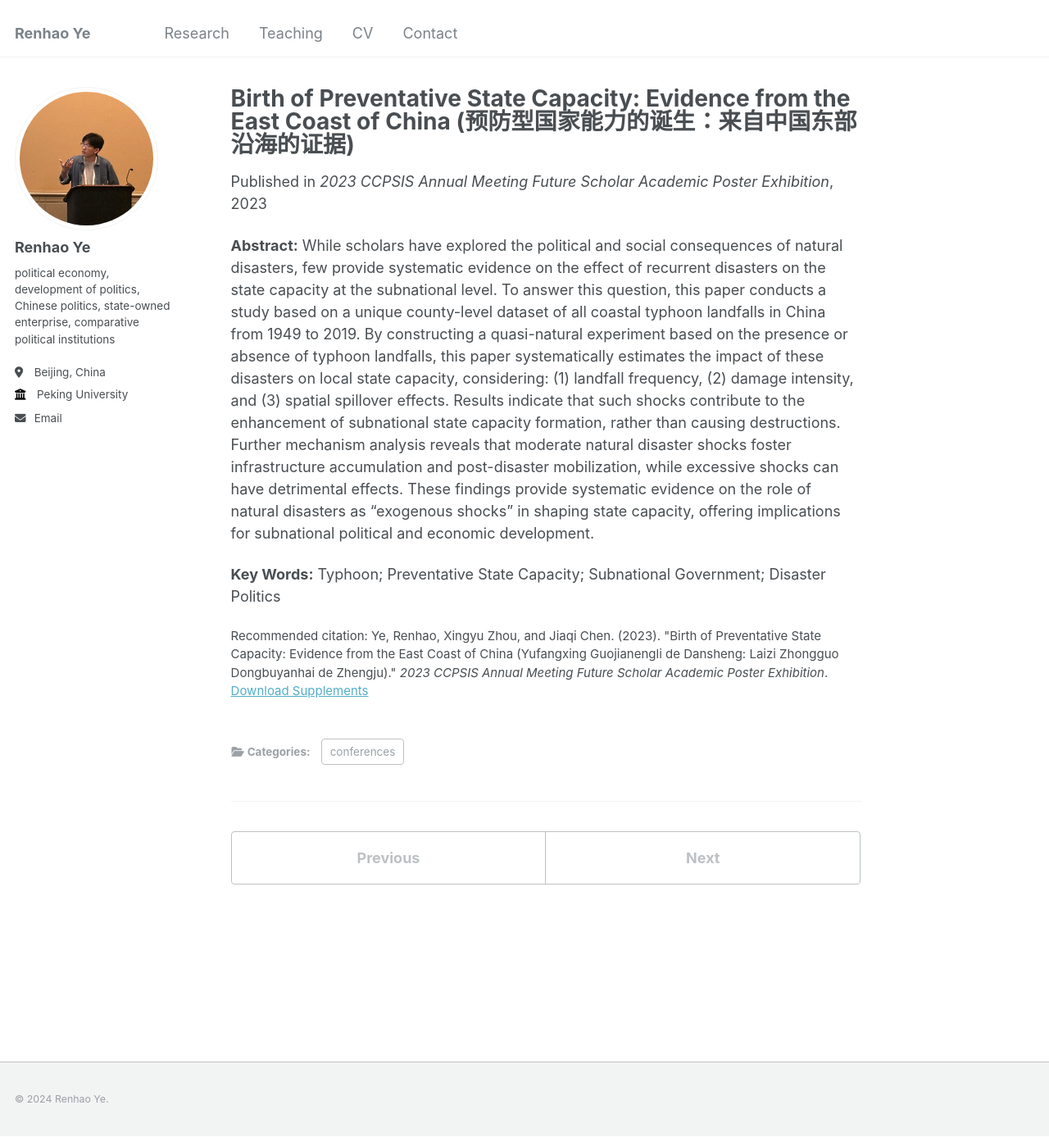
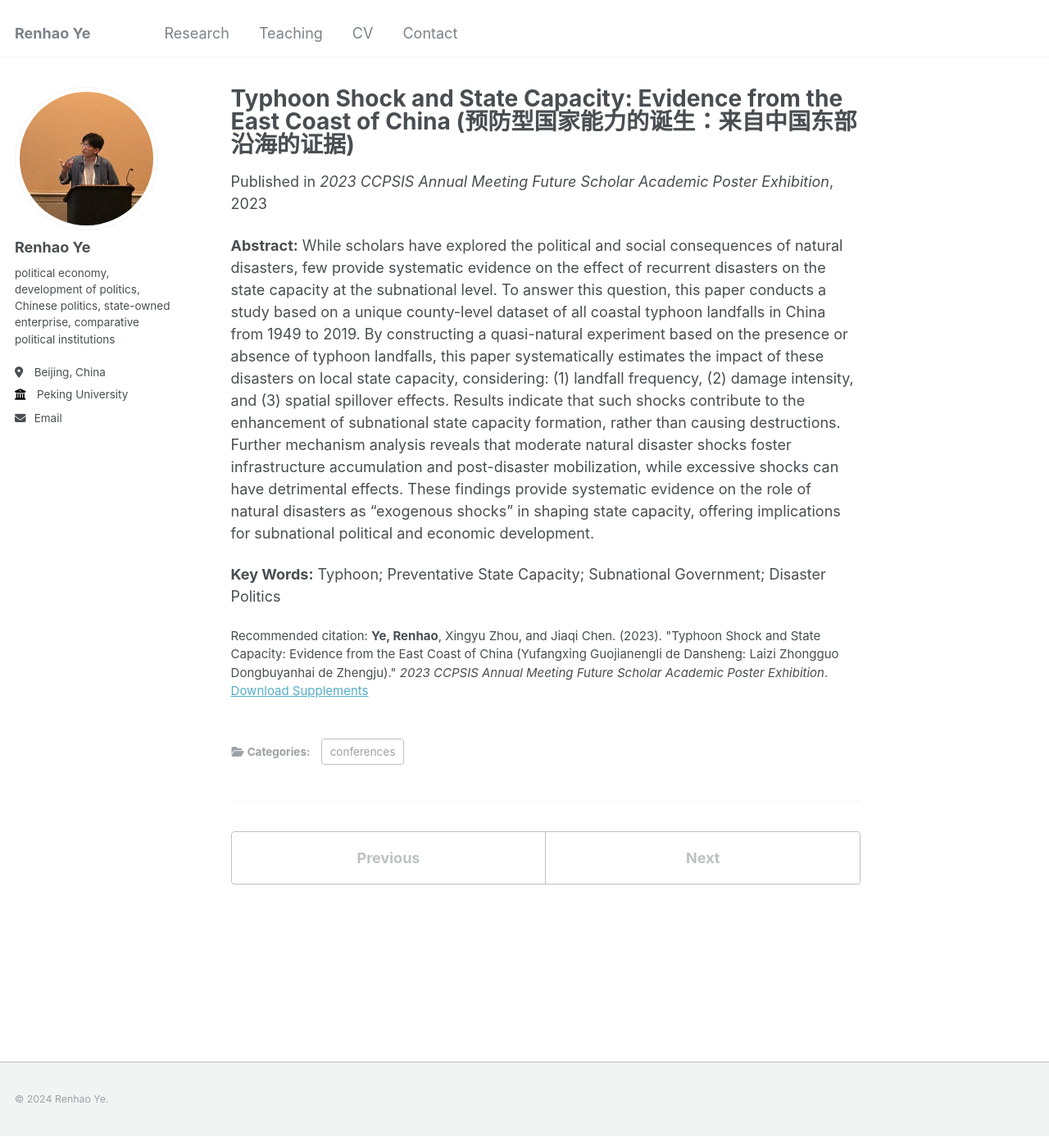
Before and after one commit to thenhow-ye/thenhow-ye.github.io, a Jekyll site: the page built from _publications/2023-06-01-typhoon.md, in a window 1280 px wide and 1387 px high. Shown: the whole window at 82% size. Built offline with Jekyll 4.4.1, drawn with Linux system fonts in a browser that asks for light colours.

Commit message:
Update 2023-06-01-typhoon.md

```diff
--- a/_publications/2023-06-01-typhoon.md
+++ b/_publications/2023-06-01-typhoon.md
@@ -1,5 +1,5 @@
 ---
-title: "Birth of Preventative State Capacity: Evidence from the East Coast of China (预防型国家能力的诞生：来自中国东部沿海的证据)"
+title: "Typhoon Shock and State Capacity: Evidence from the East Coast of China (预防型国家能力的诞生：来自中国东部沿海的证据)"
 collection: publications
 category: conferences
 permalink: /publication/2023-06-01-typhoon
@@ -7,7 +7,7 @@ excerpt: 'Based on a county-level dataset of all coastal typhoon landfalls and s
 date: 2023-06-01
 venue: '2023 CCPSIS Annual Meeting Future Scholar Academic Poster Exhibition'
 slidesurl: 'http://thenhow-ye.github.io/files/Ye-poster-typhoon.pdf'
-citation: 'Ye, Renhao, Xingyu Zhou, and Jiaqi Chen. (2023). &quot;Birth of Preventative State Capacity: Evidence from the East Coast of China (Yufangxing Guojianengli de Dansheng: Laizi Zhongguo Dongbuyanhai de Zhengju).&quot; <i>2023 CCPSIS Annual Meeting Future Scholar Academic Poster Exhibition</i>.'
+citation: '<b>Ye, Renhao</b>, Xingyu Zhou, and Jiaqi Chen. (2023). &quot;Typhoon Shock and State Capacity: Evidence from the East Coast of China (Yufangxing Guojianengli de Dansheng: Laizi Zhongguo Dongbuyanhai de Zhengju).&quot; <i>2023 CCPSIS Annual Meeting Future Scholar Academic Poster Exhibition</i>.'
 ---
 
 **Abstract:** While scholars have explored the political and social consequences of natural disasters, few provide systematic evidence on the effect of recurrent disasters on the state capacity at the subnational level. To answer this question, this paper conducts a study based on a unique county-level dataset of all coastal typhoon landfalls in China from 1949 to 2019. By constructing a quasi-natural experiment based on the presence or absence of typhoon landfalls, this paper systematically estimates the impact of these disasters on local state capacity, considering: (1) landfall frequency, (2) damage intensity, and (3) spatial spillover effects. Results indicate that such shocks contribute to the enhancement of subnational state capacity formation, rather than causing destructions. Further mechanism analysis reveals that moderate natural disaster shocks foster infrastructure accumulation and post-disaster mobilization, while excessive shocks can have detrimental effects. These findings provide systematic evidence on the role of natural disasters as “exogenous shocks” in shaping state capacity, offering implications for subnational political and economic development.
```
